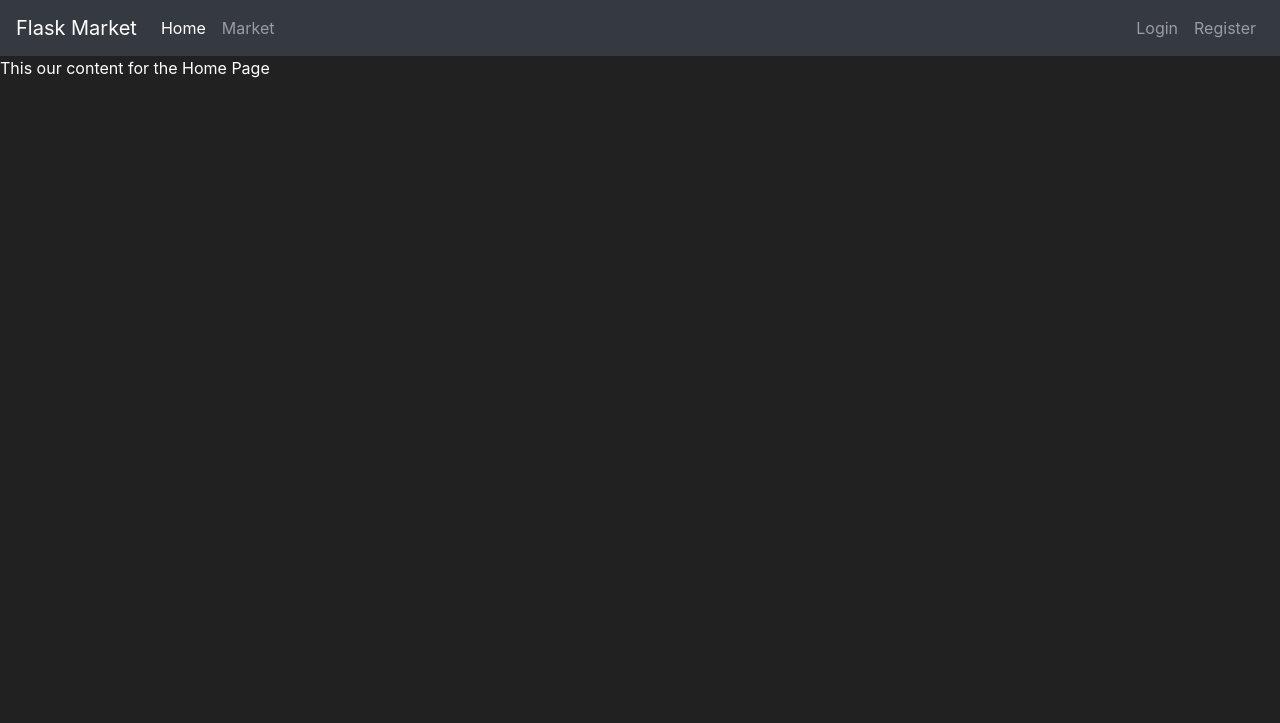
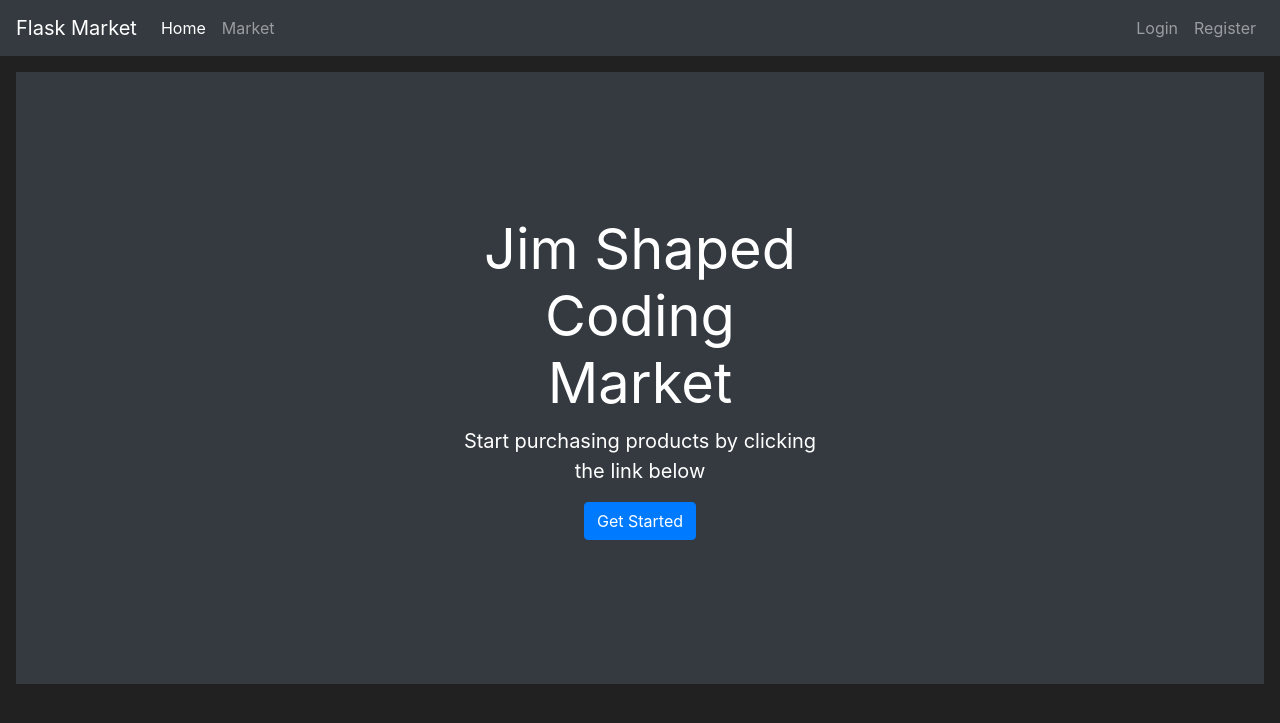
Before and after one commit to Lyarkh/FreeCodeCamp_Courses, a Flask app: page / in a window 1280 px wide. Shown: the top 723 px of the page. Run offline with Flask 3, Linux system fonts and the light colour scheme; some libraries are stand-ins or nearby versions.

Commit message:
Criando login view e login_required em routes que são necessários estarem autenticados

```diff
--- a/Flask_Course_Web_Application/flask_course_web_application/Flask_Market/market/__init__.py
+++ b/Flask_Course_Web_Application/flask_course_web_application/Flask_Market/market/__init__.py
@@ -1,4 +1,4 @@
-from flask import Flask, render_template
+from flask import Flask
 from flask_sqlalchemy import SQLAlchemy
 from flask_bcrypt import Bcrypt
 from flask_login import LoginManager
@@ -9,5 +9,7 @@ app.config['SECRET_KEY'] = 'fb80ddf6b95bce3c1893a2df'
 db = SQLAlchemy(app)
 bcrypt = Bcrypt(app)
 login_manager = LoginManager(app)
+login_manager.login_view = 'login_page'
+login_manager.login_message_category = 'info'
 
 from market import routes
--- a/Flask_Course_Web_Application/flask_course_web_application/Flask_Market/market/routes.py
+++ b/Flask_Course_Web_Application/flask_course_web_application/Flask_Market/market/routes.py
@@ -1,8 +1,8 @@
 from market import app, db
 from market.models import Item, User
-from flask import render_template, redirect, url_for, flash, request
+from flask import render_template, redirect, url_for, flash
 from market.forms import RegisterForm, LoginForm
-from flask_login import login_user, logout_user
+from flask_login import login_user, logout_user, login_required
 
 
 @app.route('/')
@@ -11,25 +11,29 @@ def home_page():
 	return render_template('home.html')
 
 @app.route('/market')
+@login_required
 def market_page():
 	items = Item.query.all()
 	return render_template('market.html', items=items)
 
 @app.route('/register', methods=['GET', 'POST'])
 def register_page():
-    form = RegisterForm()
-    if form.validate_on_submit():
-        user_to_create = User(
-			username=form.username.data,
-			email_address=form.email_address.data,
-			password=form.password1.data)
-        db.session.add(user_to_create)
-        db.session.commit()
-        return redirect(url_for('market_page'))
-    if form.errors != {}:
-        for err_msg in form.errors.values():
-            flash(f'Ocorreu um erro ao criar o usuário: {err_msg[0]}', category='danger')
-    return render_template('register.html', form=form)
+	form = RegisterForm()
+	if form.validate_on_submit():
+		user_to_create = User(
+		username=form.username.data,
+		email_address=form.email_address.data,
+		password=form.password1.data
+		)
+		db.session.add(user_to_create)
+		db.session.commit()
+		login_user(user_to_create)
+		flash(f'Account create successfully! You are now logged in as {user_to_create.username}', category='success')
+		return redirect(url_for('market_page'))
+	if form.errors != {}:
+		for err_msg in form.errors.values():
+			flash(f'Ocorreu um erro ao criar o usuário: {err_msg[0]}', category='danger')
+	return render_template('register.html', form=form)
 
 
 @app.route('/login', methods=['GET', 'POST'])
--- a/Flask_Course_Web_Application/flask_course_web_application/Flask_Market/market/templates/home.html
+++ b/Flask_Course_Web_Application/flask_course_web_application/Flask_Market/market/templates/home.html
@@ -1,8 +1,16 @@
+
 {% extends 'base.html' %}
 {% block title %}
-    Home Page
+    Welcome to Jim Shaped Coding Market
 {% endblock %}
-
 {% block content %}
-    This our content for the Home Page
+    <div class="position-relative overflow-hidden p-3 p-md-5 m-md-3 text-center bg-dark" style="color:white">
+        <div class="col-md-5 p-lg-5 mx-auto my-5">
+            <h1 class="display-4 font-weight-normal">Jim Shaped Coding Market</h1>
+            <p class="lead font-weight-normal">Start purchasing products by clicking the link below</p>
+            <a class="btn btn-primary" href="{{ url_for('market_page') }}">Get Started</a>
+        </div>
+        <div class="product-device box-shadow d-none d-md-block"></div>
+        <div class="product-device product-device-2 box-shadow d-none d-md-block"></div>
+    </div>
 {% endblock %}
```
